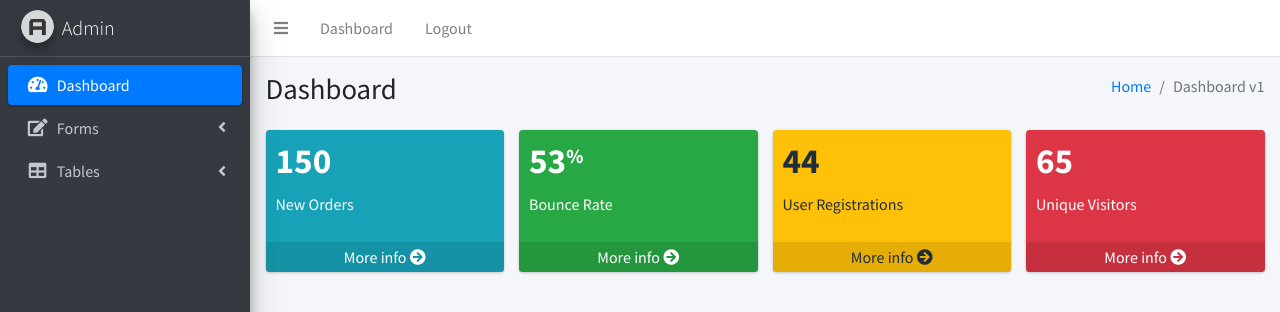
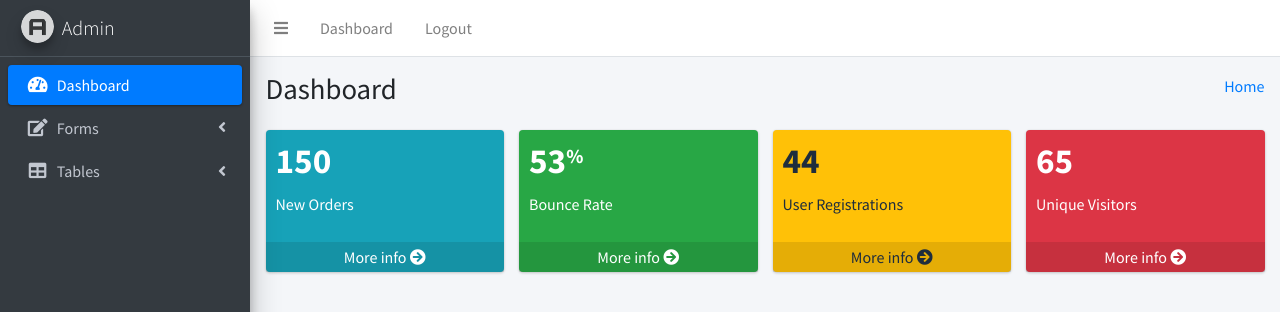
Before and after one commit to shalinijha30/testprojectpro, a PHP site: page /index.php in a window 1280 px wide. Shown: the top 312 px of the page. Run offline with PHP 8.4, Linux system fonts and the light colour scheme; some libraries are stand-ins or nearby versions.

Commit message:
dashv1 change

```diff
--- a/index.php
+++ b/index.php
@@ -13,7 +13,7 @@ include("header.php");
         <div class="col-sm-6">
           <ol class="breadcrumb float-sm-right">
             <li class="breadcrumb-item"><a href="#">Home</a></li>
-            <li class="breadcrumb-item active">Dashboard v1</li>
+
           </ol>
         </div><!-- /.col -->
       </div><!-- /.row -->
```
